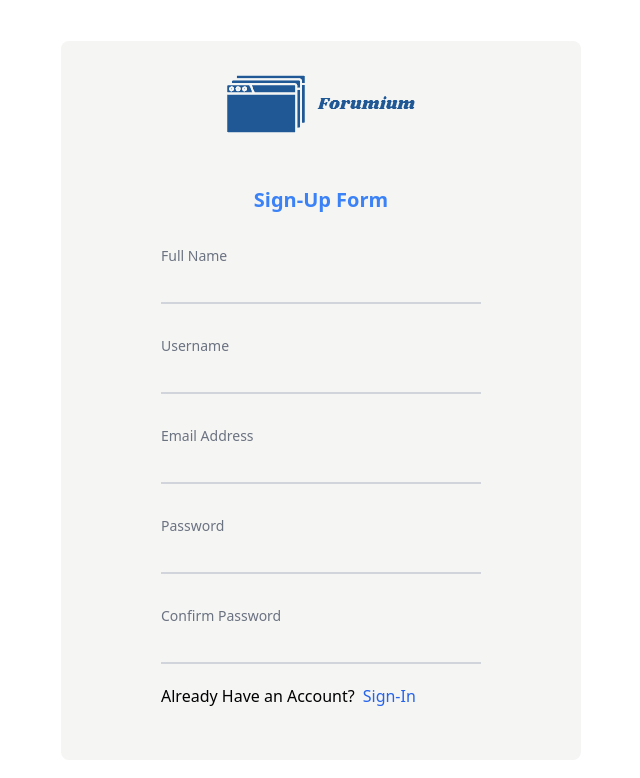
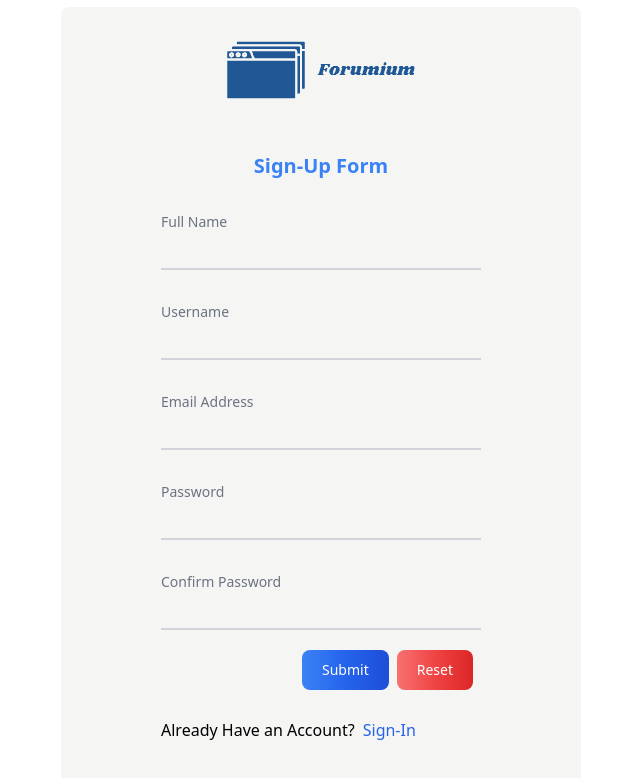
Before and after one commit to Root1-2/Forumium-React-Version-, a React (Vite) app: page /signup in a window 1280 px wide. Shown: the top 778 px of the page, without its empty margins (319-959 px from the left). Built offline with nearby package versions, Linux system fonts and the light colour scheme.

Commit message:
Sigup form validation

```diff
--- a/package.json
+++ b/package.json
@@ -13,6 +13,10 @@
     "@supabase/supabase-js": "^2.45.0",
     "react": "^18.3.1",
     "react-dom": "^18.3.1",
+    "react-form-hook": "^0.0.1",
+    "react-hook-form": "^7.52.1",
+    "react-hot-toast": "^2.4.1",
+    "react-query": "^3.39.3",
     "react-router-dom": "^6.25.1"
   },
   "devDependencies": {
--- a/src/App.jsx
+++ b/src/App.jsx
@@ -1,4 +1,7 @@
 import { BrowserRouter, Navigate, Route, Routes } from "react-router-dom";
+import { QueryClient, QueryClientProvider } from "react-query";
+import { ReactQueryDevTools } from "react-query/devtools";
+import { Toaster } from "react-hot-toast";
 
 import AppLayout from "./components/AppLayout";
 
@@ -11,8 +14,17 @@ import SignUp from "./pages/SignUp";
 import PageNotFound from "./pages/PageNotFound";
 import ProtectedRoute from "./components/ProtectedRoute";
 
+const queryClient = new QueryClient({
+  defaultOptions: {
+    queries: {
+      staleTime: 0,
+    },
+  },
+});
+
 function App() {
   return (
+    <QueryClientProvider client={queryClient}>
       <BrowserRouter>
         <Routes>
           <Route
@@ -33,6 +45,28 @@ function App() {
           <Route path="*" element={<PageNotFound />} />
         </Routes>
       </BrowserRouter>
+
+      <Toaster
+        position="top-center"
+        gutter={12}
+        containerStyle={{ margin: "10px" }}
+        toastOptions={{
+          success: {
+            duration: 3000,
+          },
+          error: {
+            duration: 6000,
+          },
+          style: {
+            fontSize: "16px",
+            maxWidth: "400px",
+            padding: "16px 24px",
+            backgroundColor: "#DCDCDC",
+            color: "#808080",
+          },
+        }}
+      />
+    </QueryClientProvider>
   );
 }
 
--- a/src/components/LoginForm.jsx
+++ b/src/components/LoginForm.jsx
@@ -1,5 +1,5 @@
 import { NavLink } from "react-router-dom";
-import Input from "./Input";
+import Input from "../ui/Input";
 
 function LoginForm() {
   return (
@@ -7,9 +7,10 @@ function LoginForm() {
       <p className="mb-5 text-center text-xl font-semibold text-blue-500">
         Login Form
       </p>
-      <Input label={"Email Address"} type={"email"} />
-      <Input label={"Password"} type={"password"} />
-
+      <form>
+        <Input label={"Email Address"} type={"email"} />
+        <Input label={"Password"} type={"password"} />
+      </form>
       <span>Don&apos;t Have an Account?</span>
       <NavLink to="/signup">
         <span className="ms-2 text-blue-600">Sign-Up</span>
--- a/src/components/SignUpForm.jsx
+++ b/src/components/SignUpForm.jsx
@@ -1,18 +1,84 @@
 import { NavLink } from "react-router-dom";
-import Input from "./Input";
+import { useForm } from "react-hook-form";
+import Input from "../ui/Input";
+import Button from "../ui/Button";
 
 function SignUpForm() {
+  const { register, formState, getValues, handleSubmit } = useForm();
+  const { errors } = formState;
+
+  function onSubmit(data) {
+    console.log(data);
+  }
+
   return (
     <div className="p-5">
       <p className="mb-5 text-center text-xl font-semibold text-blue-500">
         Sign-Up Form
       </p>
-      <Input label={"Full Name"} type={"text"} />
-      <Input label={"Username"} type={"text"} />
-      <Input label={"Email Address"} type={"email"} />
-      <Input label={"Password"} type={"password"} />
-      <Input label={"Confirm Password"} type={"password"} />
-
+      <form onSubmit={handleSubmit(onSubmit)}>
+        <Input
+          label="Full Name"
+          type="text"
+          id="fullName"
+          {...register("fullName", {
+            required: "This Field is Required",
+          })}
+          error={errors.fullName}
+        />
+        <Input
+          label="Username"
+          type="text"
+          id="username"
+          {...register("username", { required: "This Field is Required" })}
+          error={errors.username}
+        />
+        <Input
+          label="Email Address"
+          type="email"
+          id="email"
+          error={errors.email}
+          {...register("email", {
+            required: "This Field is Required",
+            pattern: {
+              value: /\S+@\S+\.\S+/,
+              message: "Please provide a valid email",
+            },
+          })}
+        />
+        <Input
+          label={"Password"}
+          type={"password"}
+          id={"password"}
+          error={errors.password}
+          {...register("password", {
+            required: "This Field is Required",
+            minLength: {
+              value: 6,
+              message: "Password need minimum 8 character",
+            },
+          })}
+        />
+        <Input
+          label={"Confirm Password"}
+          type={"password"}
+          id={"passwordConfirm"}
+          error={errors.passwordConfirm}
+          {...register("passwordConfirm", {
+            required: "This Field is Required",
+            validate: (value) =>
+              value === getValues().password || "Passwords need to match",
+          })}
+        />
+        <div className="mb-5 flex justify-end">
+          <Button color={"blue"} type="submit">
+            Submit
+          </Button>
+          <Button color={"red"} type="reset">
+            Reset
+          </Button>
+        </div>
+      </form>
       <span>Already Have an Account?</span>
       <NavLink to="/login">
         <span className="ms-2 text-blue-600">Sign-In</span>
--- a/src/pages/Login.jsx
+++ b/src/pages/Login.jsx
@@ -1,5 +1,5 @@
 import LoginForm from "../components/LoginForm";
-import Logo from "../components/Logo";
+import Logo from "../ui/Logo";
 
 function Login() {
   return (
--- a/src/pages/SignUp.jsx
+++ b/src/pages/SignUp.jsx
@@ -1,4 +1,4 @@
-import Logo from "../components/Logo";
+import Logo from "../ui/Logo";
 import SignUpForm from "../components/SignUpForm";
 
 function SignUp() {
--- /dev/null
+++ b/src/services/apiAuth.js
@@ -0,0 +1,19 @@
+import supabase from "./supabase";
+
+export async function signUp({ fullName, username, email, password }) {
+  const { data, error } = await supabase.auth.signUp({
+    email,
+    password,
+    options: {
+      data: {
+        fullName,
+        username,
+        avatar: "",
+      },
+    },
+  });
+
+  if (error) throw new Error(error.message);
+
+  return data;
+}
--- /dev/null
+++ b/src/services/useSignUp.js
@@ -0,0 +1,16 @@
+import { useMutation } from "react-query";
+import { signUp as signUpApi } from "./apiAuth";
+import toast from "react-hot-toast";
+
+export function useSignUp() {
+  const { mutate: signUp, isPending } = useMutation({
+    mutationFn: signUpApi,
+    onSuccess: (user) => {
+      toast.success(
+        "Account Create Successfully.! Please Verify The new account from user's email address",
+      );
+    },
+  });
+
+  return { signUp, isPending };
+}
--- /dev/null
+++ b/src/ui/Button.jsx
@@ -0,0 +1,35 @@
+import PropTypes from "prop-types";
+
+const colorClasses = {
+  blue: "from-blue-500 via-blue-600 to-blue-700 hover:bg-gradient-to-br focus:ring-blue-300 dark:focus:ring-blue-800",
+  green:
+    "from-green-400 via-green-500 to-green-600 hover:bg-gradient-to-br focus:ring-green-300 dark:focus:ring-green-800",
+  cyan: "from-cyan-400 via-cyan-500 to-cyan-600 hover:bg-gradient-to-br focus:ring-cyan-300 dark:focus:ring-cyan-800",
+  teal: "from-teal-400 via-teal-500 to-teal-600 hover:bg-gradient-to-br focus:ring-teal-300 dark:focus:ring-teal-800",
+  lime: "from-lime-200 via-lime-400 to-lime-500 hover:bg-gradient-to-br focus:ring-lime-300 dark:focus:ring-lime-800 text-gray-900",
+  red: "from-red-400 via-red-500 to-red-600 hover:bg-gradient-to-br focus:ring-red-300 dark:focus:ring-red-800",
+  pink: "from-pink-400 via-pink-500 to-pink-600 hover:bg-gradient-to-br focus:ring-pink-300 dark:focus:ring-pink-800",
+  purple:
+    "from-purple-500 via-purple-600 to-purple-700 hover:bg-gradient-to-br focus:ring-purple-300 dark:focus:ring-purple-800",
+};
+
+function Button({ color, children, type }) {
+  const gradientClasses = colorClasses[color] || colorClasses.blue;
+
+  return (
+    <button
+      type={type}
+      className={`bg-gradient-to-r text-white ${gradientClasses} mb-2 me-2 rounded-lg px-5 py-2.5 text-center text-sm font-medium`}
+    >
+      {children}
+    </button>
+  );
+}
+
+Button.propTypes = {
+  color: PropTypes.oneOf(Object.keys(colorClasses)).isRequired,
+  children: PropTypes.node.isRequired,
+  type: PropTypes.string.isRequired,
+};
+
+export default Button;
--- a/src/components/Input.jsx
+++ b/src/ui/Input.jsx
@@ -1,26 +1,33 @@
 import PropTypes from "prop-types";
+import React, { forwardRef } from "react";
 
-function Input({ label, type }) {
+const Input = forwardRef(({ label, type, id, error, ...rest }, ref) => {
   return (
     <div className="group relative z-0 mb-5 w-full">
       <input
         type={type}
         name="floating"
-        id="floating"
+        id={id}
+        ref={ref}
         className="dark:text-dark peer block w-80 appearance-none border-0 border-b-2 border-gray-300 bg-transparent px-0 py-5 text-lg text-gray-900 focus:border-blue-600 focus:outline-none focus:ring-0 dark:border-gray-600 dark:focus:border-blue-500"
         placeholder=" "
-        required
+        {...rest}
       />
       <label className="absolute top-3 -z-10 origin-[0] -translate-y-6 scale-75 transform text-sm text-gray-500 duration-300 peer-placeholder-shown:translate-y-0 peer-placeholder-shown:scale-100 peer-focus:start-0 peer-focus:-translate-y-6 peer-focus:scale-75 peer-focus:font-medium peer-focus:text-blue-600 rtl:peer-focus:left-auto rtl:peer-focus:translate-x-1/4 dark:text-gray-400 peer-focus:dark:text-blue-500">
         {label}
       </label>
+      {error && <p className="text-sm text-red-500">{error.message}</p>}
     </div>
   );
-}
+});
 
-export default Input;
+Input.displayName = "Input";
 
 Input.propTypes = {
   label: PropTypes.string.isRequired,
   type: PropTypes.string.isRequired,
+  id: PropTypes.string,
+  error: PropTypes.object,
 };
+
+export default Input;
```
Also changed, not shown: src/ui/Logo.jsx (renamed from src/components/Logo.jsx), 1 other file (tests, documents, lock files or other folders). Lines whose indentation alone changed are shown as unchanged.
